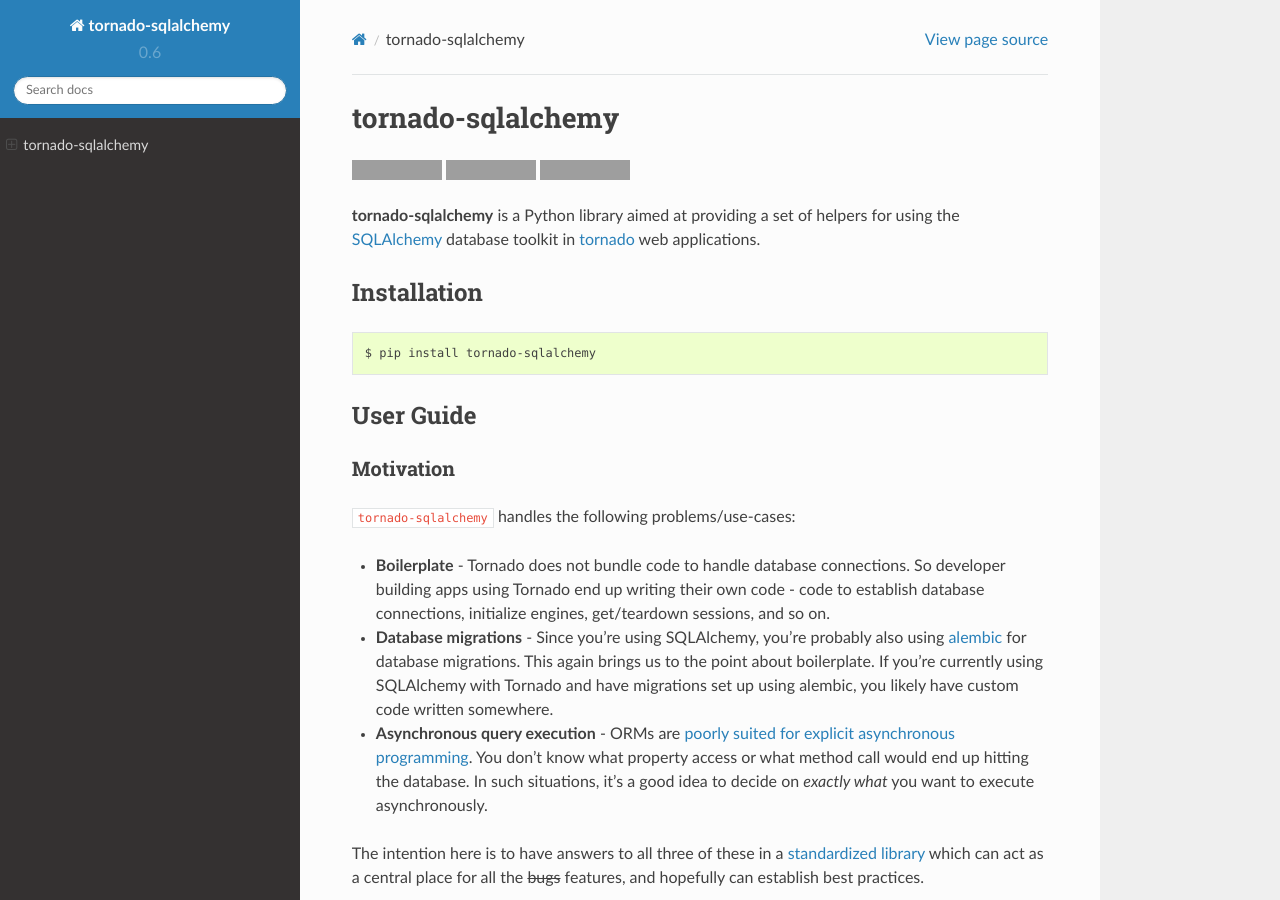
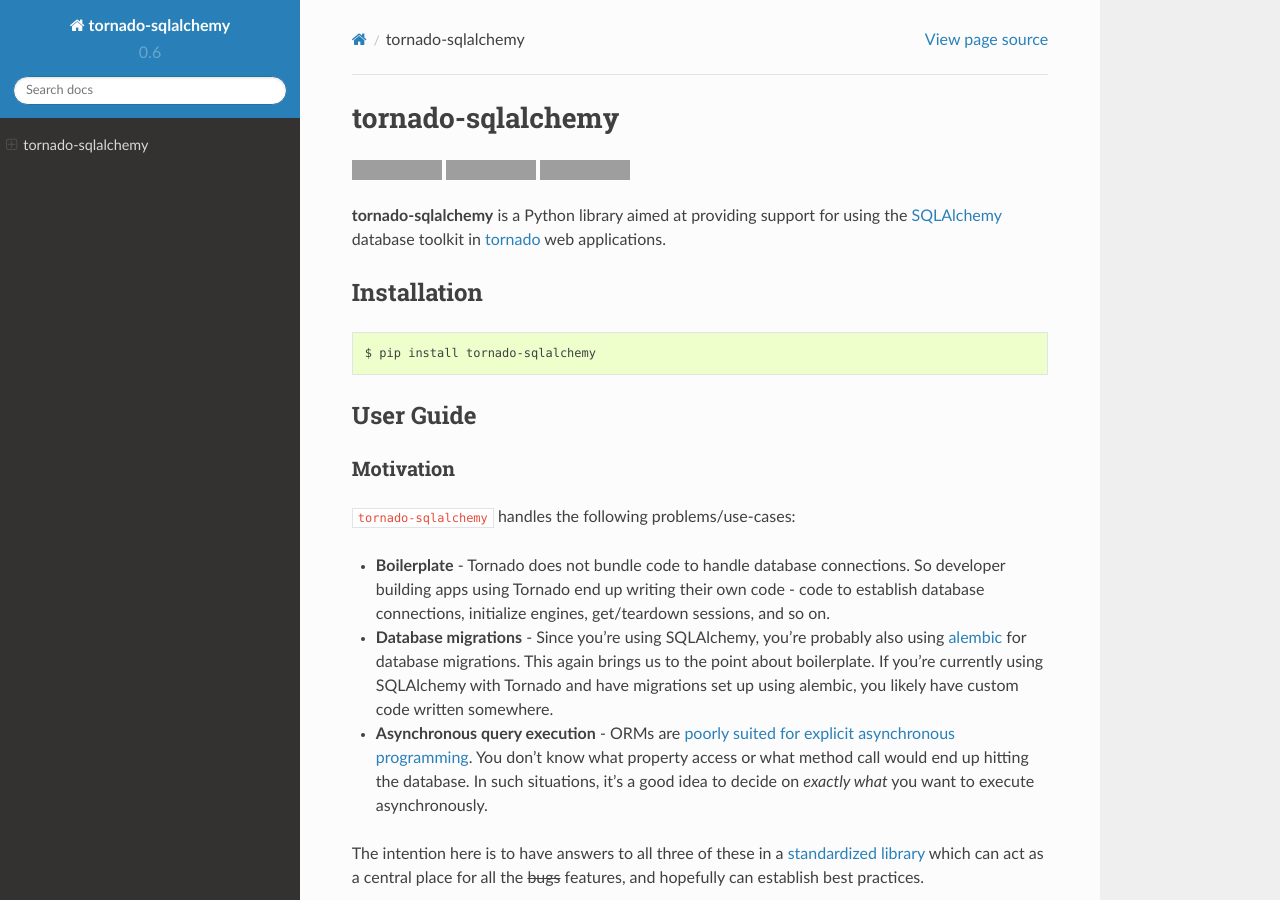
Before and after one commit to siddhantgoel/tornado-sqlalchemy, a Sphinx documentation site: the page built from docs/index.rst, in a window 1280 px wide and 900 px high. Built offline with Sphinx 7.4.7 and the Read the Docs theme 2.0.0, drawn with Linux system fonts in a browser that asks for light colours; grey boxes are pictures that could not be loaded.

Commit message:
update project description

```diff
--- a/docs/index.rst
+++ b/docs/index.rst
@@ -10,8 +10,8 @@
 .. image:: https://img.shields.io/pypi/pyversions/tornado-sqlalchemy.svg
     :target: https://pypi.python.org/pypi/tornado-sqlalchemy
 
-**tornado-sqlalchemy** is a Python library aimed at providing a set of helpers
-for using the SQLAlchemy_ database toolkit in tornado_ web applications.
+**tornado-sqlalchemy** is a Python library aimed at providing support for using
+the SQLAlchemy_ database toolkit in tornado_ web applications.
 
 Installation
 ------------
--- a/pyproject.toml
+++ b/pyproject.toml
@@ -1,7 +1,7 @@
 [tool.poetry]
 name = "tornado-sqlalchemy"
 version = "0.6.1"
-description = "SQLAlchemy helpers for working in Tornado"
+description = "SQLAlchemy support for Tornado"
 authors = ["Siddhant Goel <me@sgoel.org>"]
 license = "MIT"
 classifiers = [
```
